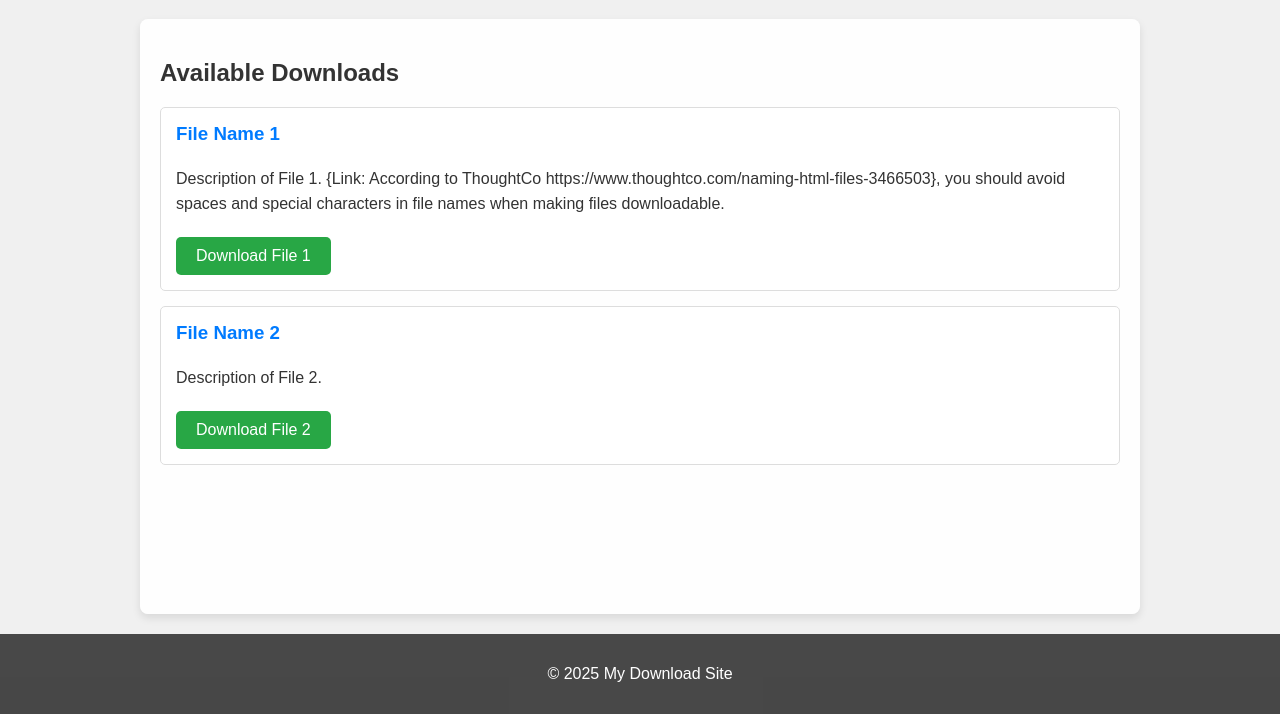
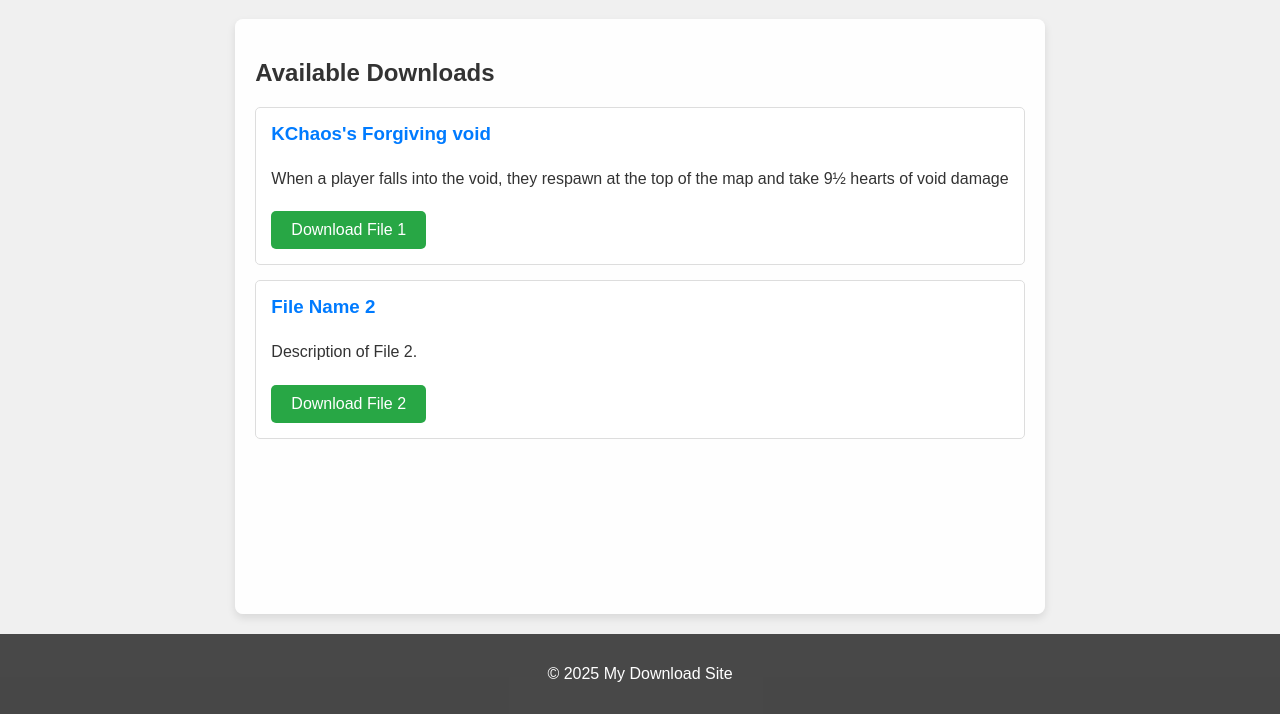
Before and after one commit to KeeleyChaos/KChaos-Mods, a plain HTML site: page index.html in a window 1280 px wide. Shown: the part 86-800 px from the top of the page. Drawn offline with Linux system fonts and the light colour scheme; a script that the page names is missing.

Commit message:
Update index.html

```diff
--- a/index.html
+++ b/index.html
@@ -16,8 +16,8 @@
             <h2>Available Downloads</h2>
             <ul>
                 <li>
-                    <h3>File Name 1</h3>
-                    <p>Description of File 1. {Link: According to ThoughtCo https://www.thoughtco.com/naming-html-files-3466503}, you should avoid spaces and special characters in file names when making files downloadable.</p>
+                    <h3>KChaos's Forgiving void</h3>
+                    <p>When a player falls into the void, they respawn at the top of the map and take 9½ hearts of void damage</p>
                     <a href="/downloads/Forgiving Void.mcaddon" download="file1.zip" class="download-button">Download File 1</a>
                 </li>
                 <li>
```
